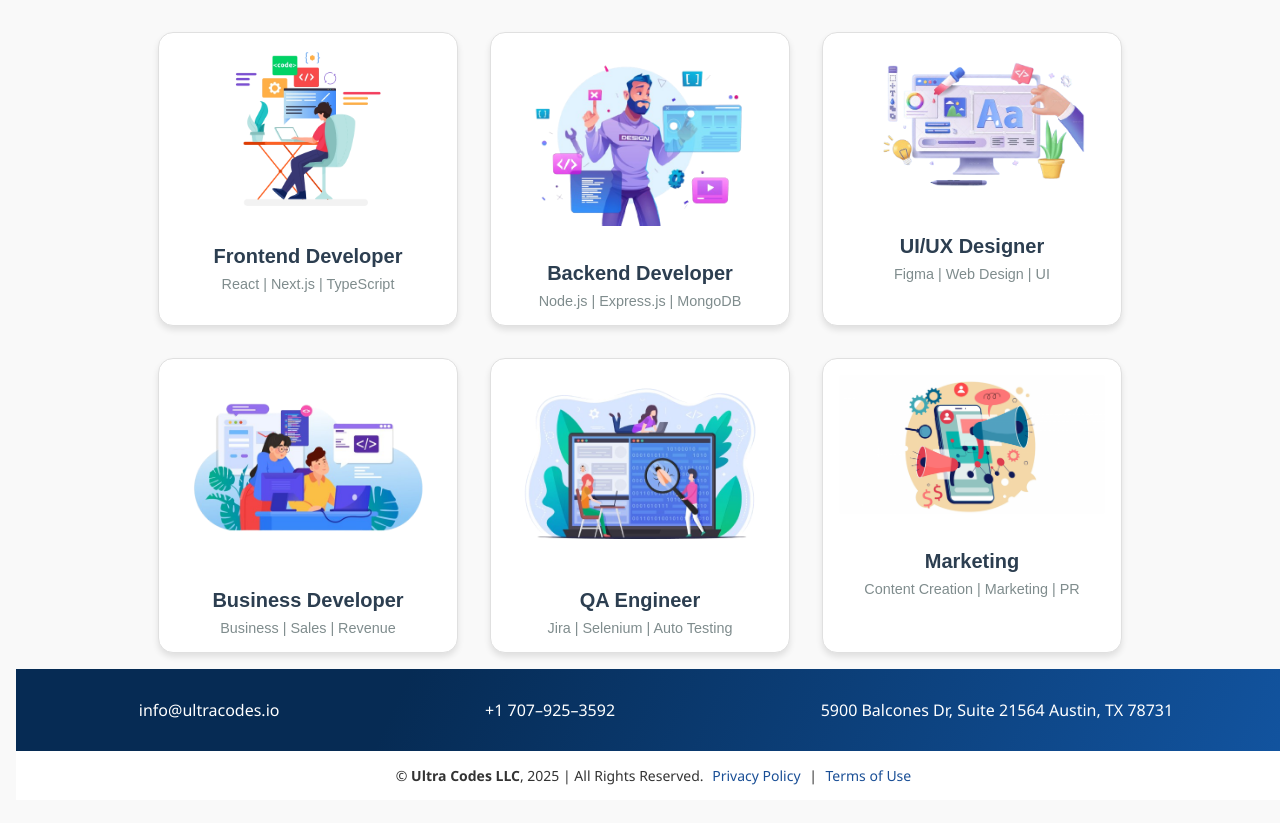
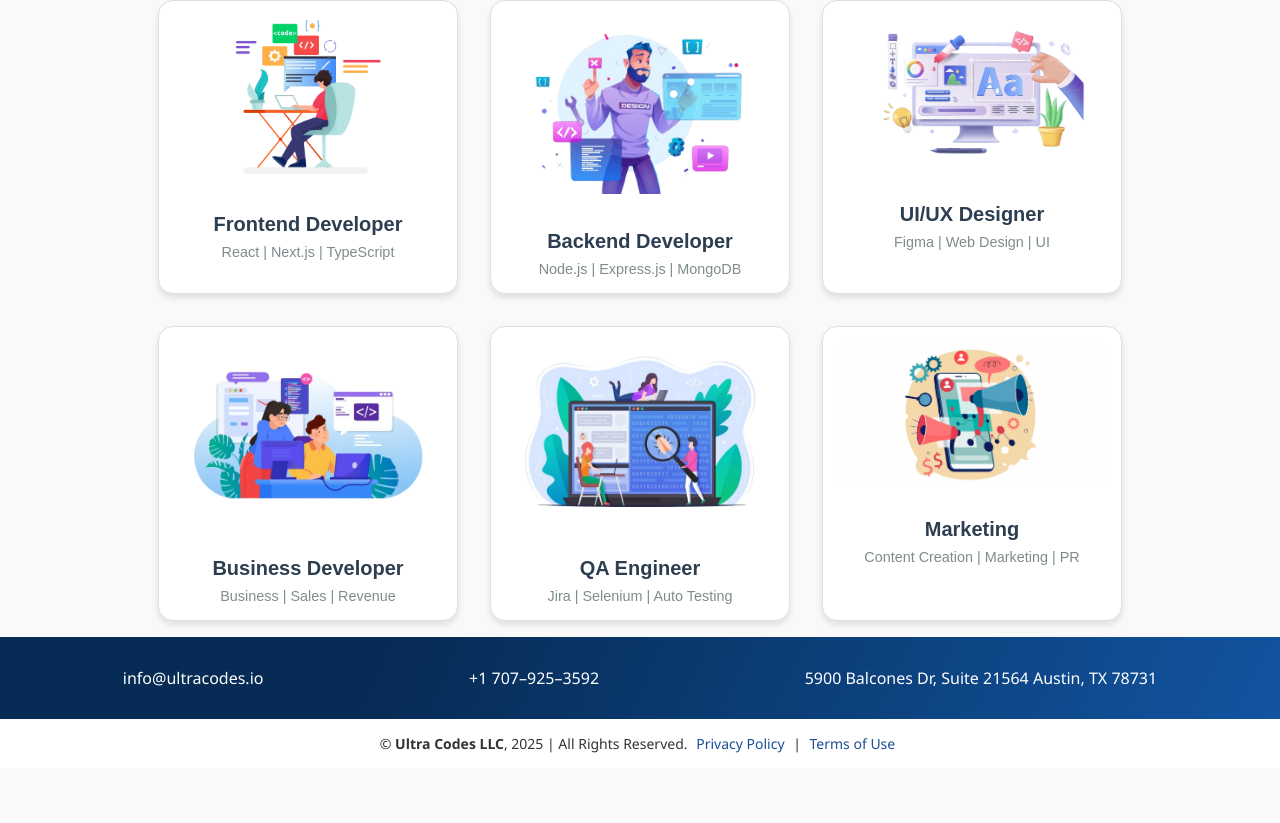
Before and after one commit to Kumaillx/job-portal, a Next.js app in the folder landing-page/: page /AllJobs in a window 1280 px wide. Shown: the part 525-1348 px from the top of the page. After the commit the page ends 1293 px from the top, so only its background shows below. Built offline with nearby package versions, Linux system fonts and the light colour scheme.

Commit message:
The qurey implementation is just 1 commit behind before that let me make the web look somewhat preofessional.

```diff
--- a/landing-page/app/AllJobs/page.tsx
+++ b/landing-page/app/AllJobs/page.tsx
@@ -93,7 +93,9 @@ function JobsPage() {
       <Navbar />
       <h2 className={styles.jobTitle}>Available Jobs</h2>
       <JobList cards={jobCards} />
-      <Footer />
+      <div className={styles.footerContainer}>
+          <Footer />
+        </div>
     </section>
   );
 }
--- a/landing-page/app/components/Navbar.tsx
+++ b/landing-page/app/components/Navbar.tsx
@@ -1,16 +1,18 @@
 'use client';
 import Image from 'next/image';
 import Link from 'next/link';
-import { useState } from 'react';
+
 import styles from '../../styles/Navbar.module.css';
 import logo from '@/app/images/logo.png';
 import { useRouter } from 'next/navigation';
-
+import { useSearchParams } from 'next/navigation';
+import { useEffect, useState } from 'react';
 
 
 function Navbar() {
   const [selectedFile, setSelectedFile] = useState<File | null>(null);
   const [keywords, setKeywords] = useState<string[]>([]);
+  const searchParams = useSearchParams();
   const router = useRouter();
 
 
--- a/landing-page/app/page.tsx
+++ b/landing-page/app/page.tsx
@@ -78,6 +78,7 @@ export default function Home() {
 
         </button>
         <AppStatus />
+
         <div className={styles.footerContainer}>
           <Footer />
         </div>
--- a/landing-page/styles/Alljobs.module.css
+++ b/landing-page/styles/Alljobs.module.css
@@ -1,5 +1,5 @@
 .availableJobs {
-  padding: 2rem 1rem;
+
   min-height: 100vh;
   background-color: #f9f9f9;
 }
```
